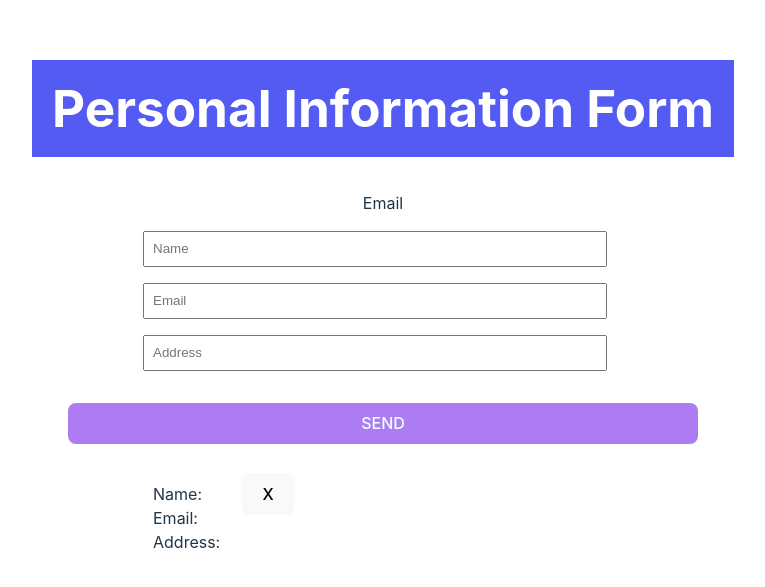
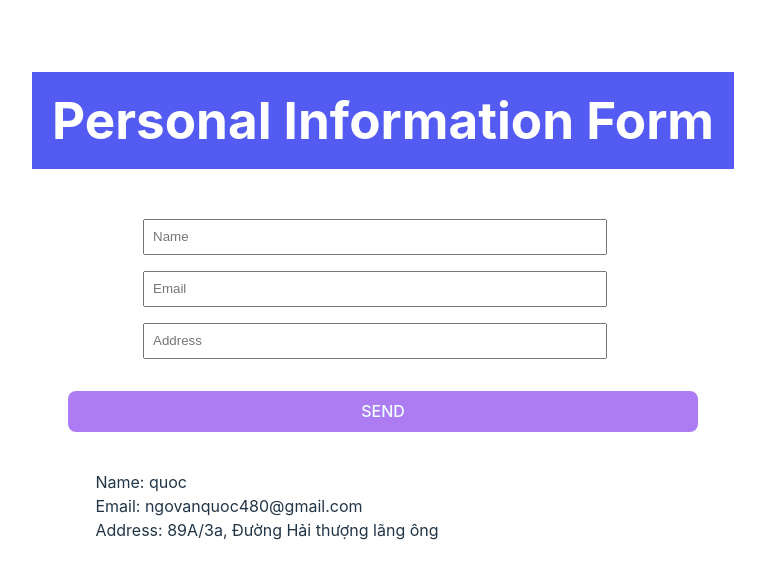
Before and after one commit to VuongNQ/learning-react, a React (Vite) app in the folder simple-project/calculator-BMI/: page / in a window 1280 px wide. Shown: the part 291-878 px from the top of the page, without its empty margins (67-832 px from the left). Built offline with nearby package versions, Linux system fonts and the light colour scheme.

Commit message:
dev done... fix anh vương

```diff
--- a/simple-project/calculator-BMI/src/formMain.tsx
+++ b/simple-project/calculator-BMI/src/formMain.tsx
@@ -12,9 +12,9 @@ interface Data {
 export const data: Data[] = [
   {
     id: 0,
-    name: "",
-    email: "",
-    address: "",
+    name: "quoc",
+    email: "ngovanquoc480@gmail.com ",
+    address: "89A/3a, Đường Hải thượng lãng ông",
     packed: false
   },
 ]
@@ -26,7 +26,6 @@ function FormMain() {
   const [arrayForm, setArrayForm] = useState(data);
   const handleSubmit = (e) => {
     e.preventDefault();
-
   }
   const handleInput = (e) => {
     setName(e.target.value)
@@ -42,8 +41,12 @@ function FormMain() {
     setEmail('');
     setFirst('');
     if (email === "") {
-      return "Succes";
+      return "Success";
     }
+    if (arrayForm.length === 3) {
+      return "disable"
+    }
+
     setArrayForm([
       ...arrayForm,
       {
@@ -62,7 +65,9 @@ function FormMain() {
   return (
     <form onSubmit={handleSubmit}>
       <h1>Personal Information Form</h1>
-      <label htmlFor="">Email</label>
+      {
+        arrayForm.length !== 3 ? (
+          <>
             <input
               type="text"
               autoComplete="off"
@@ -79,7 +84,6 @@ function FormMain() {
               onChange={handleInputEmail}
               placeholder="Email"
             />
-
             <input
               type="text"
               autoComplete="off"
@@ -88,12 +92,22 @@ function FormMain() {
               onChange={handleInputFirst}
               placeholder="Address"
             />
+          </>
+        ) : (
+          <>
+            <input type="text" value={name} disabled placeholder="Name" />
+            <input type="text" value={email} disabled placeholder="Address" />
+            <input type="text" value={first} disabled placeholder="FirstName" />
+          </>
+        )
+      }
       <button disabled={email === ""} onClick={() => handleSend({ name, email, first })} className="send" type="submit">
         SEND
       </button>
       <ul>
-        {/* arrSend.map sẽ ra 1 mẫu .. và close nút X */}
-        {arrayForm.map((item, id) => {
+        {
+          arrayForm.length !== 3 ? (
+            arrayForm.map((item, id) => {
               return (
                 <li className="Title" style={{ listStyle: "none" }} key={id}>
                   <div className="Name-Title">
@@ -110,10 +124,33 @@ function FormMain() {
                       <span>{item.address}</span>
                     </label>
                   </div>
-              <button onClick={() => handleClose(item.id)} >X</button>
                 </li>
-          );
-        })}
+              )
+            })
+          ) : (
+            arrayForm.map((item, id) => {
+              return (
+                <li className="Title" style={{ listStyle: "none" }} key={id}>
+                  <div className="Name-Title">
+                    <label className="Name" htmlFor="">
+                      Name: {""}
+                      <span>{item.name}</span>
+                    </label>
+                    <label className="Name" htmlFor="">
+                      Email: {""}
+                      <span>{item.email}</span>
+                    </label>
+                    <label className="Name" htmlFor="">
+                      Address: {""}
+                      <span>{item.address}</span>
+                    </label>
+                  </div>
+                  <button onClick={() => handleClose(item.id)}>X</button>
+                </li>
+              )
+            })
+          )
+        }
       </ul>
     </form>
   );
```
Lines whose indentation alone changed are shown as unchanged.
